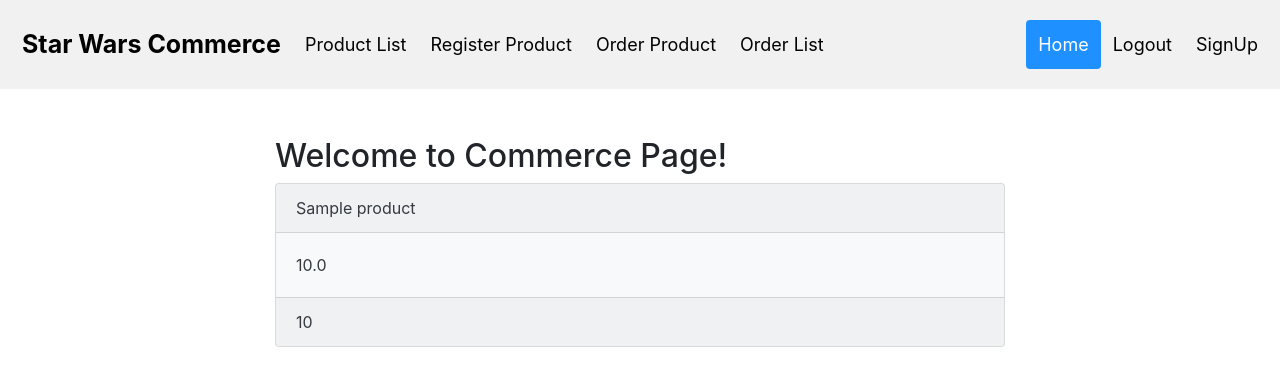
After one commit to victor-s-santos/StarWarsCommerce, a Django app: page /commerce/order_list/ in a window 1280 px wide. The commit adds this page. Shown: the top 386 px of the page. Run offline with Django 3.2, Linux system fonts and the light colour scheme; a user stored in the database is signed in; tables that the repository leaves empty hold one stand-in row (values such as "Sample post").

Commit message:
order_list has been created

```diff
--- /dev/null
+++ b/commerce/templates/commerce/order_list.html
@@ -0,0 +1,15 @@
+{% extends 'base.html' %}
+{% block content %}
+<div class="mt-5">
+    <h2>Welcome to Commerce Page!</h2>
+</div>
+<div class="content mt-1">
+    {% for o in orders %}
+    <div class="card bg-light text-dark">
+        <div class="card-header">{{ o.product_name }}</div>
+        <div class="card-body">{{ o.suggested_price }}</div>
+        <div class="card-footer">{{ o.amount }}</div>
+    </div>
+    {% endfor %}
+</div>
+{% endblock %}
--- a/commerce/views.py
+++ b/commerce/views.py
@@ -1,5 +1,5 @@
 from django.shortcuts import render, redirect
-from .models import Product
+from .models import Product, Order
 from .forms import ProductForm, OrderForm
 from django.contrib import messages
 from django.contrib.admin.views.decorators import staff_member_required
@@ -10,6 +10,13 @@
     """Product List"""
     products = Product.objects.all()
     return render(request, 'commerce/product_list.html', {"products": products})
+
+@login_required
+def order_list(request):
+    """Order List"""
+    orders = Order.objects.filter(user=request.user)
+    return render(request, 'commerce/order_list.html', {"orders": orders})
+
 
 @staff_member_required
 def product_register(request):
--- a/core/templates/base.html
+++ b/core/templates/base.html
@@ -18,6 +18,7 @@
         <a href="{% url 'product_list' %}">Product List</a>
         <a href="{% url 'product_register' %}">Register Product</a>
         <a href="{% url 'product_order' %}">Order Product</a>
+        <a href="{% url 'order_list' %}">Order List</a>
       </div>
       <div class="header-right">
         <a class="active" href="{% url 'home' %}">Home</a><!--<img src="{% static 'img/vader.png' %}" alt="logo"/>-->
--- a/star_wars_ecommerce/urls.py
+++ b/star_wars_ecommerce/urls.py
@@ -27,6 +27,7 @@
     path('commerce/', commerce_v.product_list, name='product_list'),
     path('commerce/register_product/', commerce_v.product_register, name='product_register'),
     path('commerce/product_order/', commerce_v.product_order, name='product_order'),
+    path('commerce/order_list/', commerce_v.order_list, name='order_list'),
     #--admin--#
     path('admin/', admin.site.urls),
 ]+ static(settings.STATIC_URL, document_root=settings.STATIC_ROOT)
```
Also changed, not shown: commerce/forms.py (+1 -7 lines).
